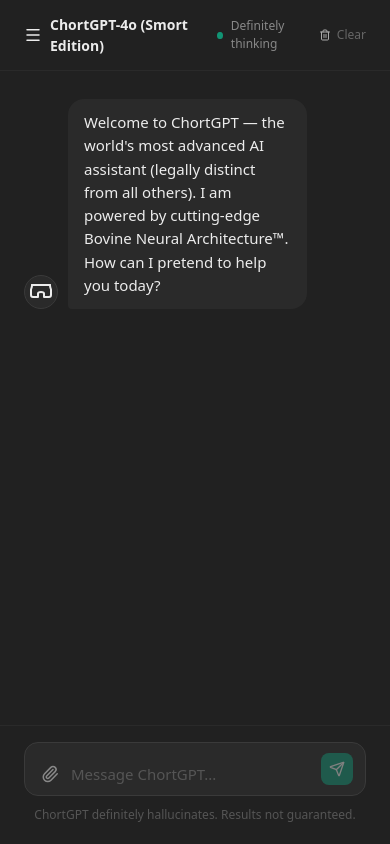
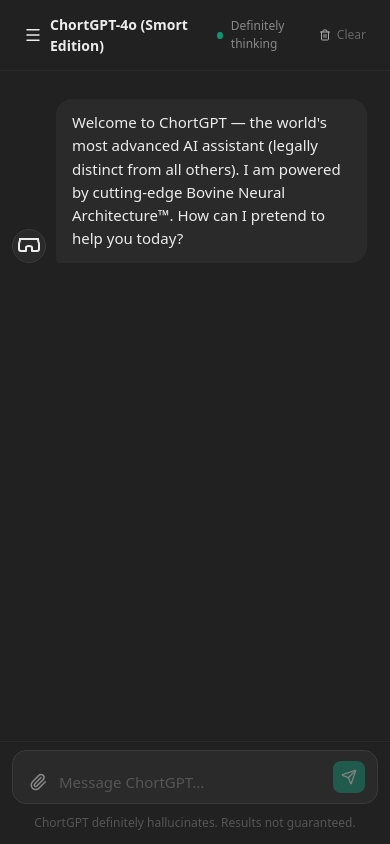
Before and after one commit to cjvillar/ChortGPT, a React (Vite) app: page / in a window 390 px wide. Built offline with nearby package versions, Linux system fonts and the light colour scheme; what bad-words would draw is missing.

Commit message:
fixed mobile

```diff
--- a/src/index.css
+++ b/src/index.css
@@ -597,6 +597,14 @@ body,
 }
 
 @media (max-width: 768px) {
+
+  html,
+  body,
+  #root {
+    height: 100dvh;
+    overflow: hidden;
+  }
+
   .sidebar {
     position: fixed;
     left: 0;
@@ -615,15 +623,27 @@ body,
 
   .app-root {
     height: 100dvh;
+    overflow: hidden;
+    flex-direction: column;
   }
 
-  .message-list {
+  message-list {
     flex: 1;
+    min-height: 0;
     overflow-y: auto;
-    min-height: 0;
   }
 
   .input-area {
     flex-shrink: 0;
+    padding: 8px 12px 12px;
+  }
+
+
+  .message-row {
+    padding: 0 12px;
+  }
+
+  .message-content {
+    max-width: 85%;
   }
 }
```
